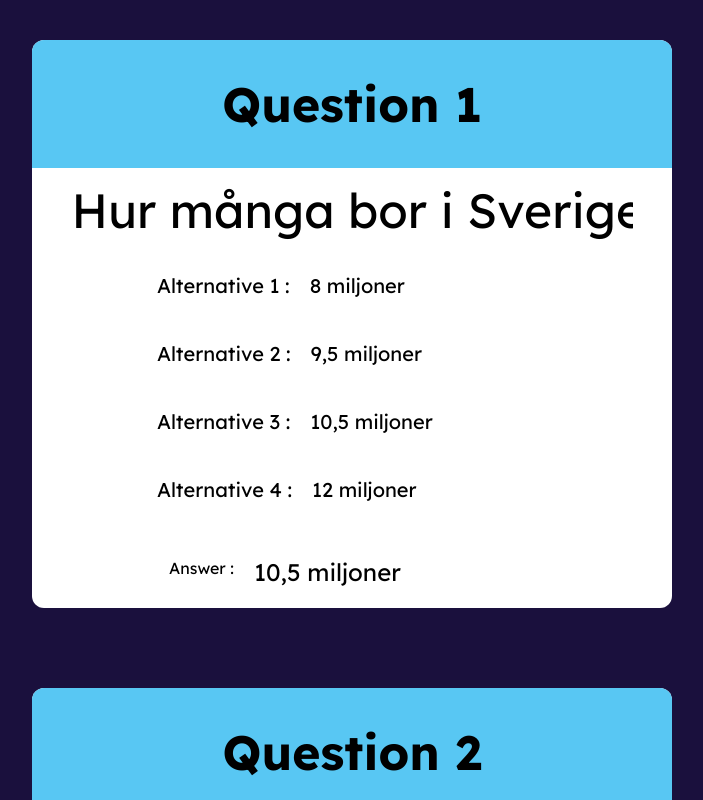
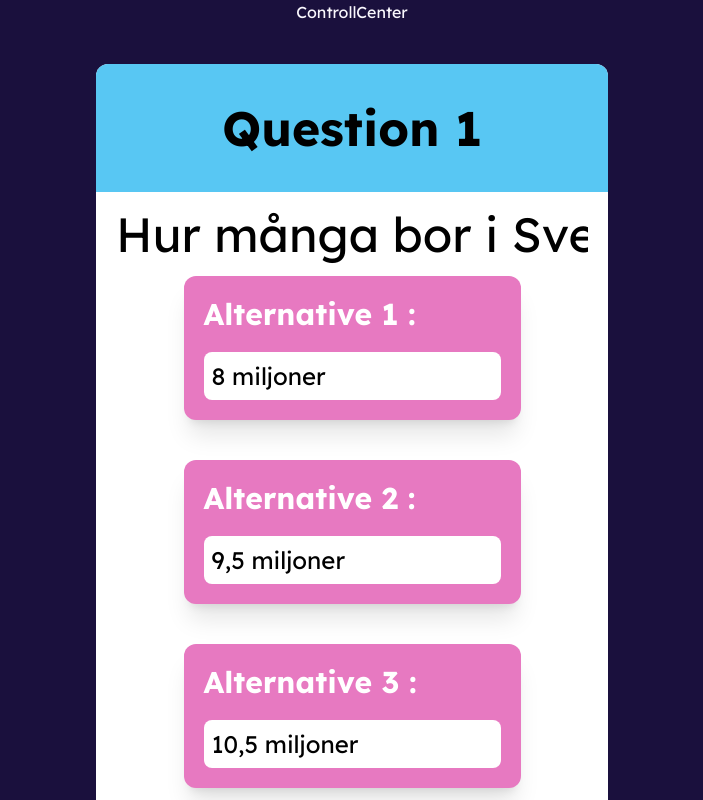
Before and after one commit to Hampus2001/quizkampen, a Next.js app: page /admin in a window 1280 px wide. Shown: the top 800 px of the page, without its empty margins (288-991 px from the left). Built offline with nearby package versions, Linux system fonts and the light colour scheme.

Commit message:
Added function to update questions, alternatives and answers.

```diff
--- a/src/pages/admin.js
+++ b/src/pages/admin.js
@@ -10,32 +10,51 @@ export default function Admin() {
     displayQuestions.push(
       <div
         key={i}
-        className="flex flex-col items-center w-2/4 gap-3 my-10 bg-white text-black rounded-xl"
+        className="flex flex-col items-center w-2/5 gap-3 my-10 bg-white text-black rounded-xl"
       >
         <h2 className="w-full p-10 text-5xl text-center font-bold bg-secondary rounded-t-xl">
           Question {i + 1}
         </h2>
         <input
-          className="bg-white text-5xl px-5"
+          className="bg-white text-5xl px-5 w-full text-center"
           value={question[i].question}
           onChange={(e) => {
             const newQuestions = [...question];
-            newQuestions[i].question = e.target.value;
+            newQuestions[i] = { ...newQuestions[i], question: e.target.value };
             setQuestion(newQuestions);
           }}
         />
 
-        <ul>
+        <div className="flex justify-center pb-5 flex-wrap gap-10">
           {question[i].alternatives.map((alternative, index) => (
-            <div className="flex p-5 text-xl gap-5">
-              <p>Alternative {index + 1} : </p>
-              <input className="bg-white" key={index} value={alternative} />
+            <div className="flex flex-col text-center p-5 text-2xl gap-5 bg-primary rounded-xl shadow-xl">
+              <p className="text-start text-3xl font-bold text-white">
+                Alternative {index + 1} :{" "}
+              </p>
+              <input
+                className="bg-white w-full p-2 rounded-lg"
+                key={index}
+                value={alternative}
+                onChange={(e) => {
+                  const newQuestions = [...question];
+                  newQuestions[i].alternatives[index] = e.target.value;
+                  setQuestion(newQuestions);
+                }}
+              />
             </div>
           ))}
-        </ul>
-        <div className="flex gap-5 p-5">
+        </div>
+        <div className="flex w-full items-center justify-center gap-5 p-5 text-3xl bg-secondary rounded-b-lg">
           <p>Answer : </p>
-          <input className="bg-white text-2xl" value={question[i].answer} />
+          <input
+            className="bg-white p-2 rounded-lg"
+            value={question[i].answer}
+            onChange={(e) => {
+              const newQuestions = [...question];
+              newQuestions[i] = { ...newQuestions[i], answer: e.target.value };
+              setQuestion(newQuestions);
+            }}
+          />
         </div>
       </div>
     );
@@ -43,8 +62,8 @@ export default function Admin() {
 
   return (
     <div className="flex flex-col items-center">
+      <h1>ControllCenter</h1>
       {displayQuestions}
-      <button onClick={() => console.log(question)}>logg</button>
     </div>
   );
 }
```
